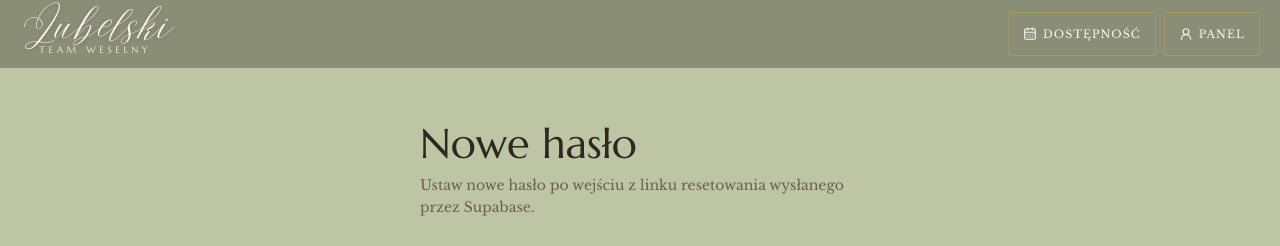
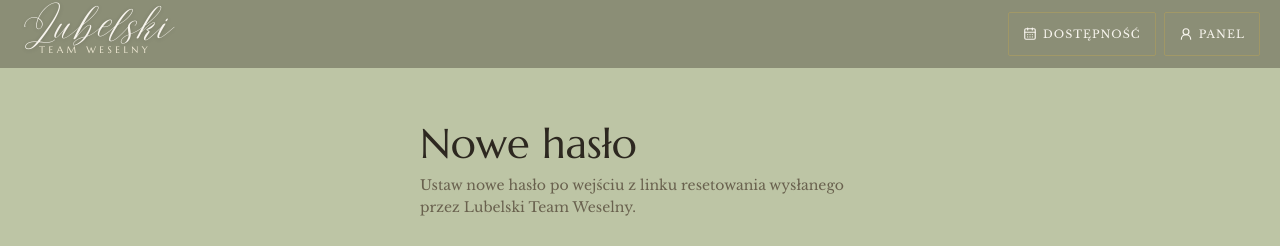
Before and after one commit to paweljabloniec12/ltw_calendar, a Next.js app: page /reset-password in a window 1280 px wide. Shown: the top 246 px of the page. Built offline with nearby package versions, Linux system fonts and the light colour scheme; no server answers.

Commit message:
small changes in password reset func

```diff
--- a/app/reset-password/page.tsx
+++ b/app/reset-password/page.tsx
@@ -6,7 +6,7 @@ export default function ResetPasswordPage() {
       <h1 className="atitle">Nowe hasło</h1>
       <p className="asub">
         Ustaw nowe hasło po wejściu z linku resetowania wysłanego przez
-        Supabase.
+        Lubelski Team Weselny.
       </p>
       <ResetPasswordForm />
     </main>
```
Also changed, not shown: public/logo-email.png (deleted).
